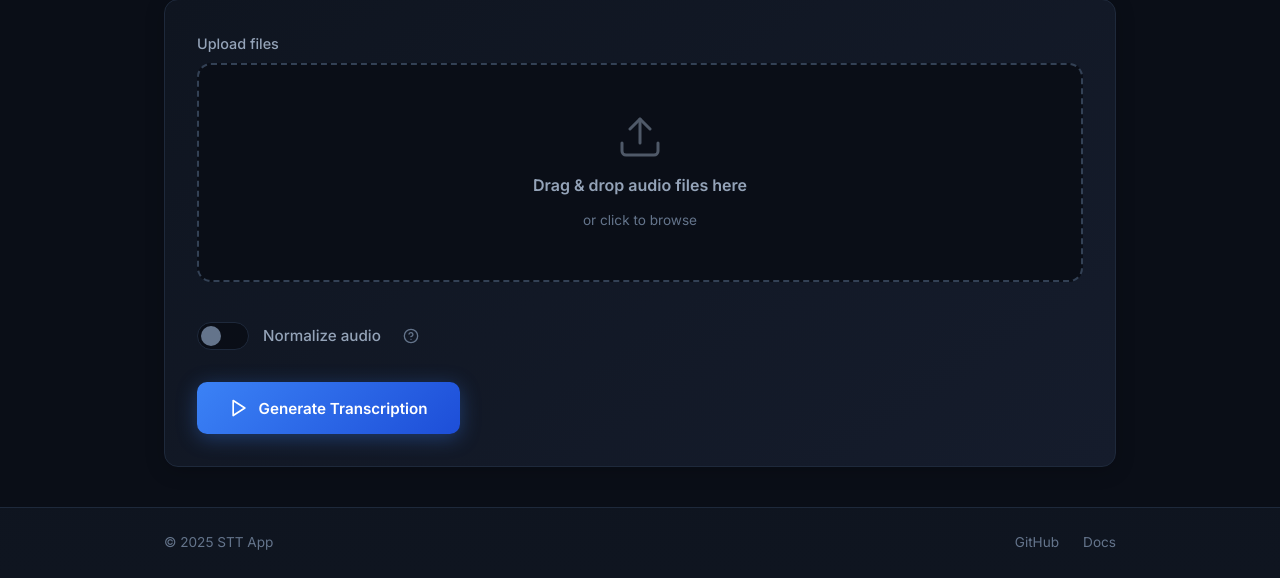
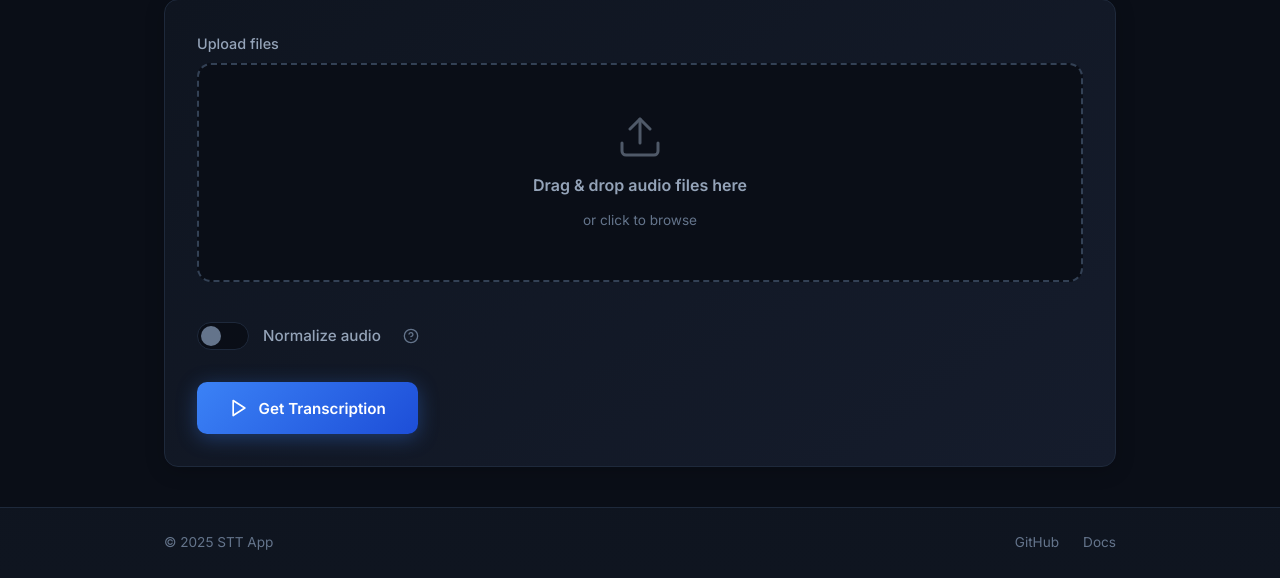
Before and after one commit to Koks-creator/SpeechToText2, a Flask app: page / in a window 1280 px wide. Shown: the part 249-827 px from the top of the page. Run offline with Flask 3, Linux system fonts and the light colour scheme; some libraries are stand-ins or nearby versions.

Commit message:
Update home.html

```diff
--- a/webapp/templates/home.html
+++ b/webapp/templates/home.html
@@ -40,7 +40,7 @@
                         <path d="M9.09 9a3 3 0 0 1 5.83 1c0 2-3 3-3 3"/>
                         <line x1="12" y1="17" x2="12.01" y2="17"/>
                     </svg>
-                    <span class="tooltip-text">Enable this if you have trouble processing your audio format or the results are not satisfying. Uses broader format support but takes longer to process.</span>
+                    <span class="tooltip-text">Enable to normalize provided audio files to 16000MHz sample rate.</span>
                 </span>
             </label>
         </div>
@@ -49,7 +49,7 @@
             <svg class="btn-icon" xmlns="http://www.w3.org/2000/svg" width="20" height="20" viewBox="0 0 24 24" fill="none" stroke="currentColor" stroke-width="2" stroke-linecap="round" stroke-linejoin="round">
                 <polygon points="5 3 19 12 5 21 5 3"/>
             </svg>
-            <span class="btn-text">Generate Transcription</span>
+            <span class="btn-text">Get Transcription</span>
             <span class="spinner"></span>
         </button>
     </form>
```
